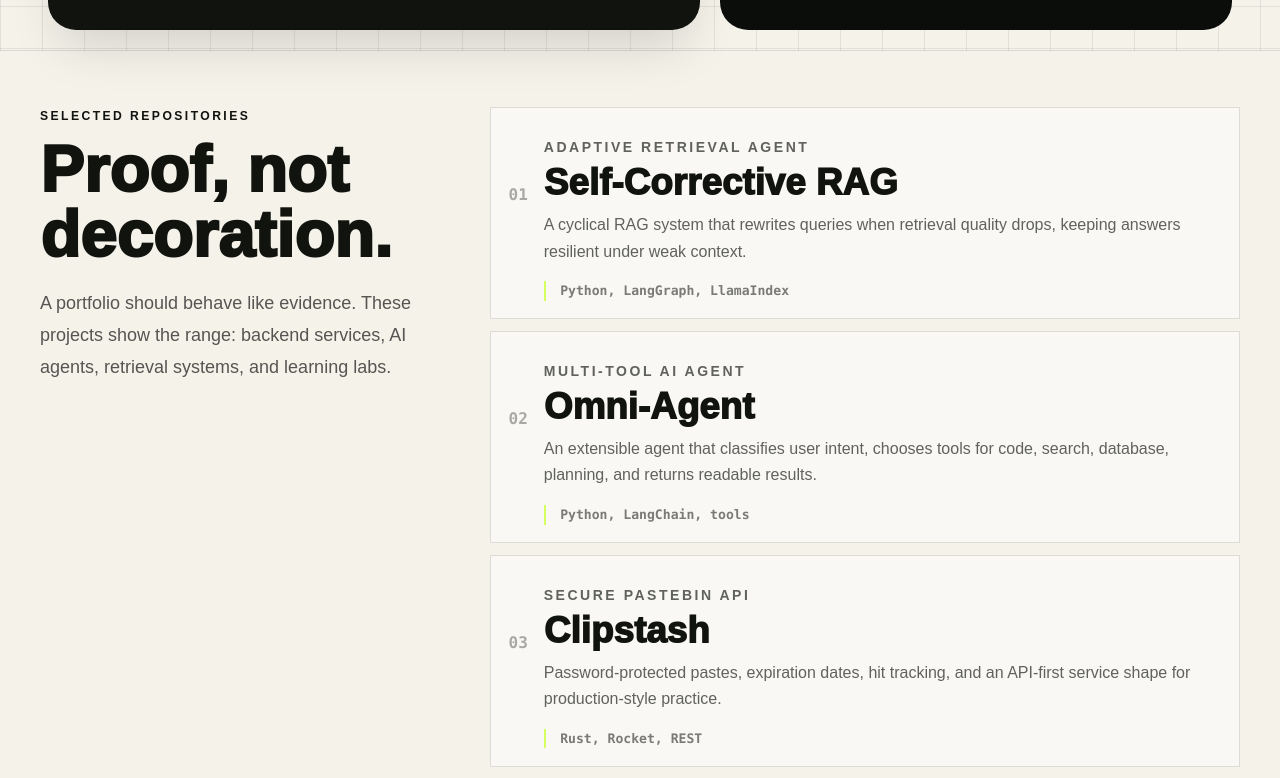
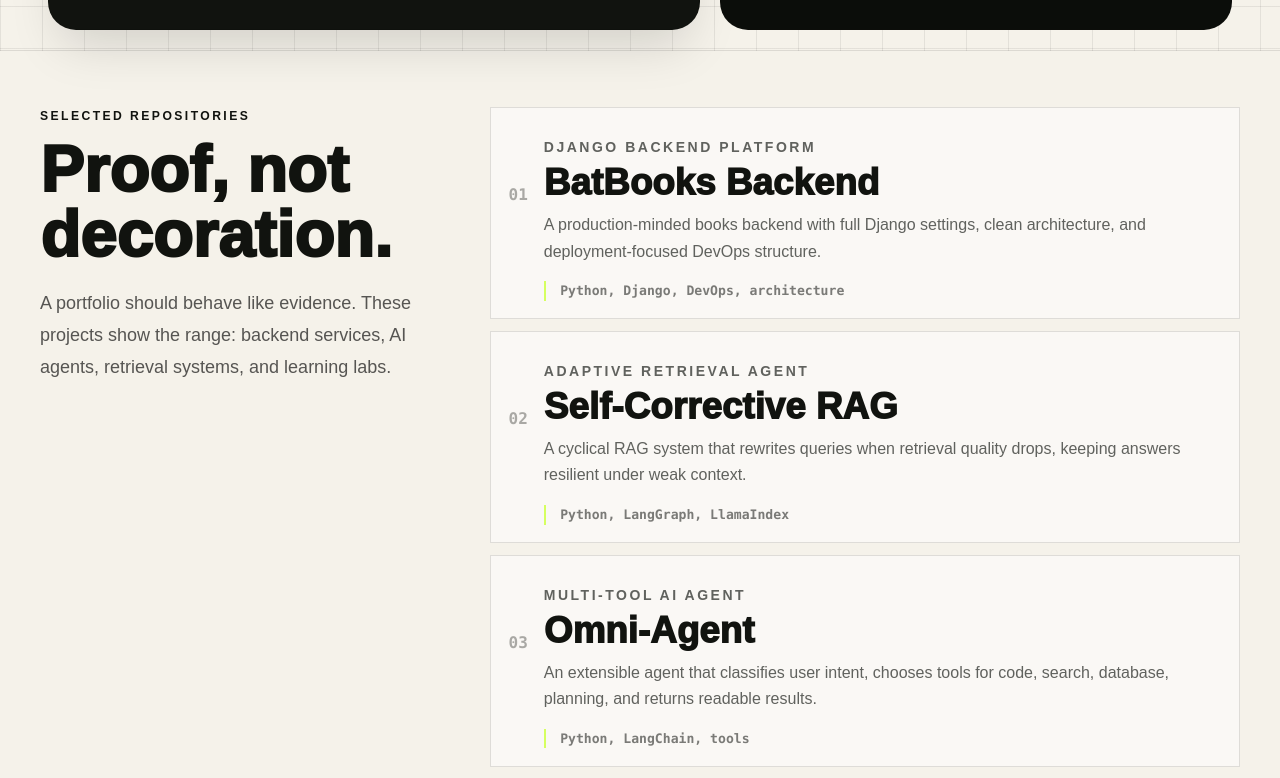
Before and after one commit to MahdiAmrollahi/resume_site, a Next.js app: page / in a window 1280 px wide. Shown: the part 960-1738 px from the top of the page. Built offline with nearby package versions, Linux system fonts and the light colour scheme.

Commit message:
feat: Update project

```diff
--- a/app/page.tsx
+++ b/app/page.tsx
@@ -1,6 +1,14 @@
 import Image from "next/image";
 
 const projects = [
+  {
+    name: "BatBooks Backend",
+    type: "Django backend platform",
+    stack: "Python, Django, DevOps, architecture",
+    description:
+      "A production-minded books backend with full Django settings, clean architecture, and deployment-focused DevOps structure.",
+    href: "https://github.com/batbooks/backend",
+  },
   {
     name: "Self-Corrective RAG",
     type: "Adaptive retrieval agent",
```
